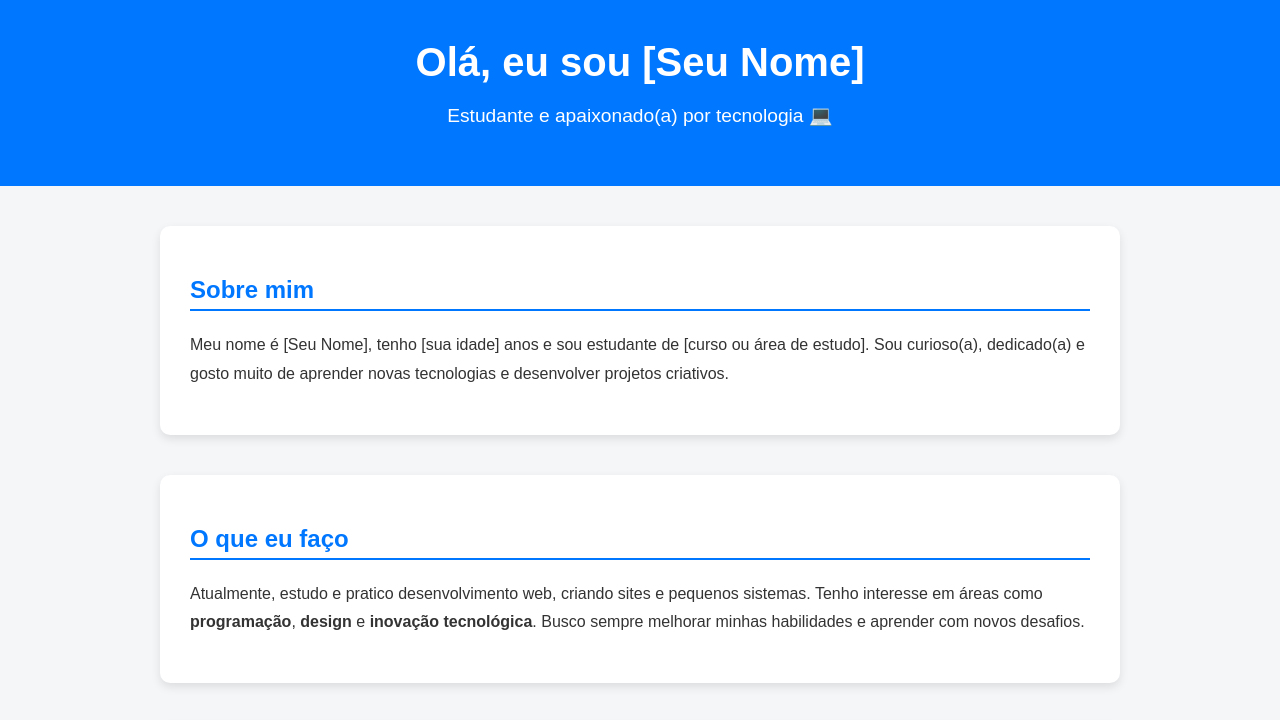
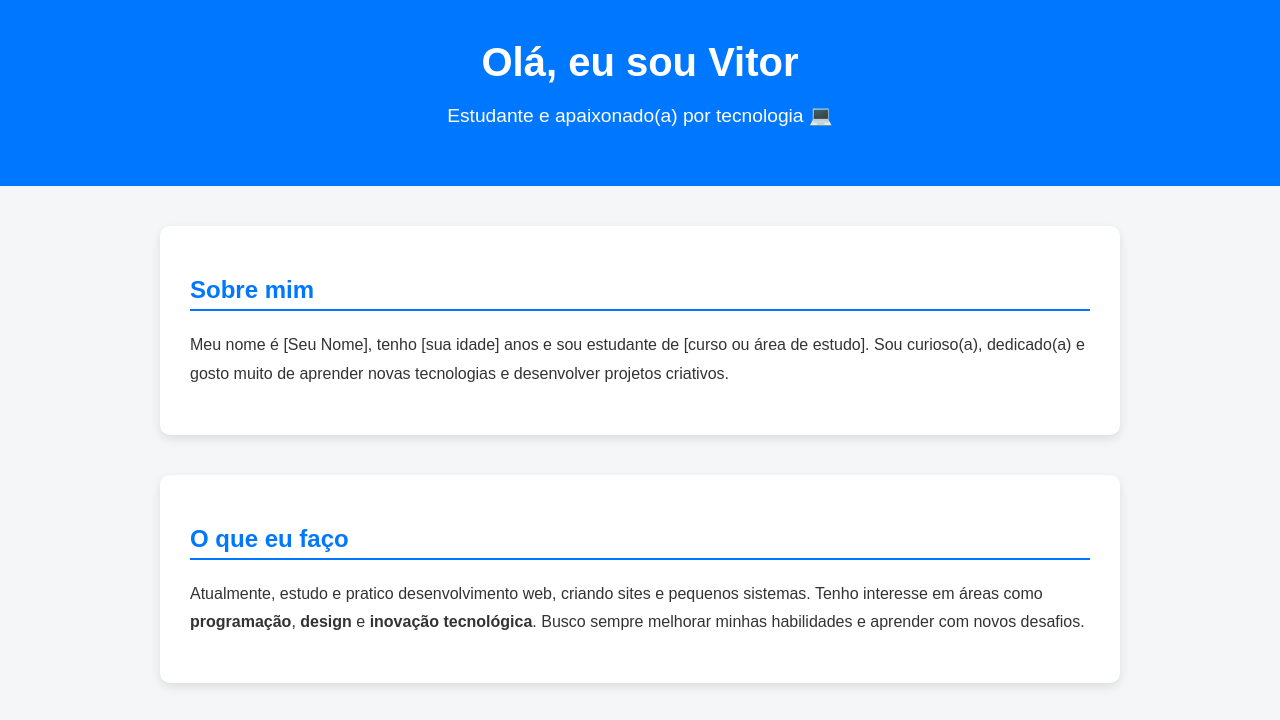
Before and after one commit to vitorbotges/portifolio, a plain HTML site: page index.html in a window 1280 px wide. Shown: the top 720 px of the page. Drawn offline with Linux system fonts and the light colour scheme.

Commit message:
Update index.html

```diff
--- a/index.html
+++ b/index.html
@@ -71,7 +71,7 @@
 <body>
 
     <header>
-        <h1>Olá, eu sou [Seu Nome]</h1>
+        <h1>Olá, eu sou Vitor</h1>
         <p>Estudante e apaixonado(a) por tecnologia 💻</p>
     </header>
 
```
